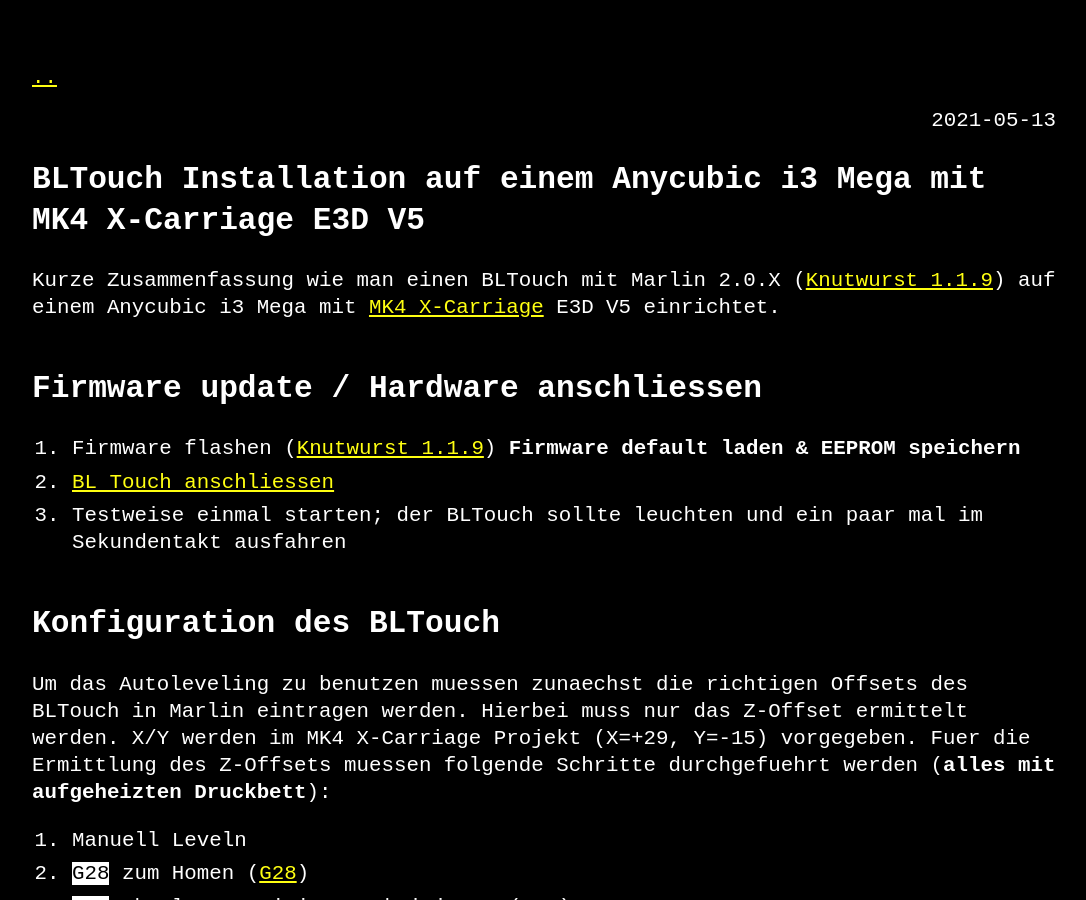
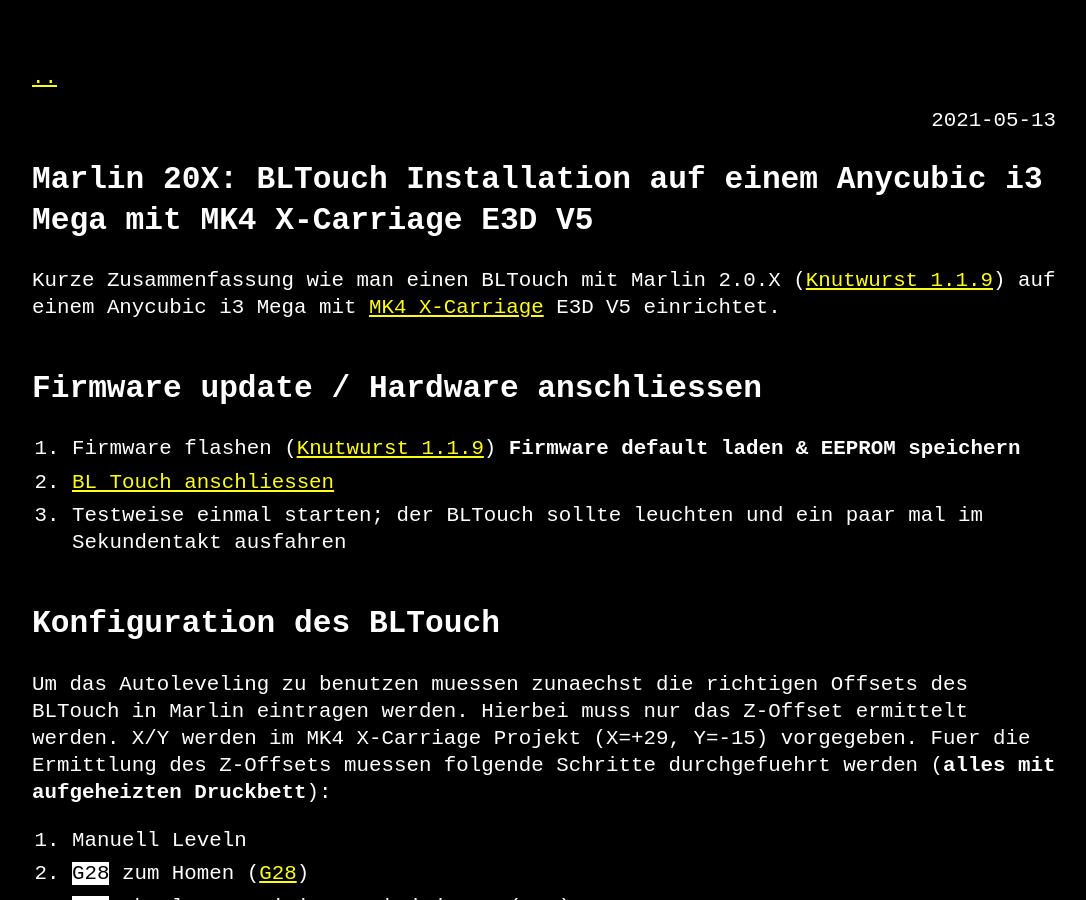
Before and after one commit to matseee/matseee.github.io, a Jekyll site: the page built from _posts/2021-05-13-marlin20x_bltouch_installation_anycubic_i3_mega_with_mk4_x_carriage.markdown, in a window 1280 px wide and 900 px high. Shown: the whole window, without its empty margins (96-1182 px from the left). Built offline with Jekyll 4.4.1, drawn with Linux system fonts in a browser that asks for light colours.

Commit message:
edit categories

```diff
--- a/_posts/2021-05-13-marlin20X_PID-Tuning.markdown
+++ b/_posts/2021-05-13-marlin20X_PID-Tuning.markdown
@@ -1,8 +1,8 @@
 ---
 layout: post
-title:  "Marlin 20X PID Tuning"
-date:   2021-05-13 03:03:00 +0200
-categories: 3D-Printing
+title: "Marlin 20X: PID Tuning"
+date: 2021-05-13 03:03:00 +0200
+categories: ["3D-Printing", "marlin"]
 ---
 Kurze Anleitung wie ein PID-Tuning des Hotends durchgefuehrt wird.
 
--- a/_posts/2021-05-13-marlin20X_manuel_mesh_bed_leveling.markdown
+++ b/_posts/2021-05-13-marlin20X_manuel_mesh_bed_leveling.markdown
@@ -1,8 +1,8 @@
 ---
 layout: post
-title:  "Marlin 20X manueeles Mesh-Bed-Leveling"
-date:   2021-05-13 03:45:00 +0200
-categories: 3D-Printing
+title: "Marlin 20X: Manuelles Mesh-Bed-Leveling"
+date: 2021-05-13 03:45:00 +0200
+categories: ["3D-Printing", "marlin"]
 ---
 Kurze Anleitung wie ein Mesh-Bed-Leveling per LCD Input mit der Marlin 2.0.X durchgefuehrt wird.
 
--- a/_posts/2021-05-13-bltouch_installation_anycubic_i3_mega_with_mk4_x_carriage.markdown
+++ b/_posts/2021-05-13-marlin20x_bltouch_installation_anycubic_i3_mega_with_mk4_x_carriage.markdown
@@ -1,8 +1,8 @@
 ---
 layout: post
-title:  "BLTouch Installation auf einem Anycubic i3 Mega mit MK4 X-Carriage E3D V5 "
-date:   2021-05-13 07:35:00 +0200
-categories: 3D-Printing
+title:  "Marlin 20X: BLTouch Installation auf einem Anycubic i3 Mega mit MK4 X-Carriage E3D V5"
+date: 2021-05-13 07:35:00 +0200
+categories: ["3D-Printing", "marlin"]
 ---
 Kurze Zusammenfassung wie man einen BLTouch mit Marlin 2.0.X ([Knutwurst 1.1.9](https://github.com/knutwurst/Marlin-2-0-x-Anycubic-i3-MEGA-S)) auf einem Anycubic i3 Mega mit [MK4 X-Carriage](https://www.thingiverse.com/thing:3537449) E3D V5 einrichtet.
 
--- a/_posts/2021-05-14-klipper_installation_on_anycubic_i3_mega_s_with_trigorilla_1_0.markdown
+++ b/_posts/2021-05-14-klipper_installation_on_anycubic_i3_mega_s_with_trigorilla_1_0.markdown
@@ -1,8 +1,8 @@
 ---
 layout: post
-title:  "Klipper Installation (mit Octoprint) auf dem Anycubic Mega S (Trigorilla Board 1.0)"
-date:   2021-05-14 18:00:00 +0200
-categories: 3D-Printing
+title: "Klipper: Installation (mit Octoprint) auf dem Anycubic Mega S (Trigorilla Board 1.0)"
+date: 2021-05-14 18:00:00 +0200
+categories: ["3D-Printing", "klipper"]
 ---
 Kurze Anleitung wie man Klipper auf den Anycubic Mega S mit einem Trigorilla Board 1.0 installiert/flasht. Hierfuer wird ein Raspberry PI mit [Octoprint](https://octoprint.org/download/) vorinstalliert benoetigt. **Raspberry PI muss mit dem Board per USB verbunden sein...**
 
--- a/_posts/2021-05-16-bltouch_configuration_on_trigorilla_10_with_klipper.markdown
+++ b/_posts/2021-05-16-klipper_bltouch_configuration_on_trigorilla_10.markdown
@@ -1,8 +1,8 @@
 ---
 layout: post
-title:  "BLTouch Konfiguration auf dem Anycubic Mega S (Trigorilla Board 1.0)"
-date:   2021-05-16 16:00:00 +0200
-categories: 3D-Printing
+title: "Klipper: BLTouch Konfiguration auf dem Anycubic Mega S (Trigorilla Board 1.0)"
+date: 2021-05-16 16:00:00 +0200
+categories: ["3D-Printing", "klipper"]
 ---
 Kurze Anleitung wie man einen [BLTouch 3.1](https://www.antclabs.com/bltouch-v3) auf einem Anycubic i3 Mega S mit einem Trigorilla Board 1.0 konfiguriert. Der BLTouch ist nach [dieser Anleitung](https://github.com/knutwurst/Marlin-2-0-x-Anycubic-i3-MEGA-S/wiki/BLTouch-Installation-(deutsch)) angeschlossen. ([Zuvor war Marlin 2.0.X installiert](https://matse.work/3d-printing/2021/05/13/bltouch_installation_anycubic_i3_mega_with_mk4_x_carriage.html)). Je Nach X-Carriage koennen sich die X,Y-Offsets unterscheiden, waehlt hierbei die richtigen Offsets! Beim Start des Druckers sollte sich der BLTouch in Sekundentakt ausfahren, falls dies nicht passiert ist der BLTouch nicht richtig angeschlossen!
 
```
